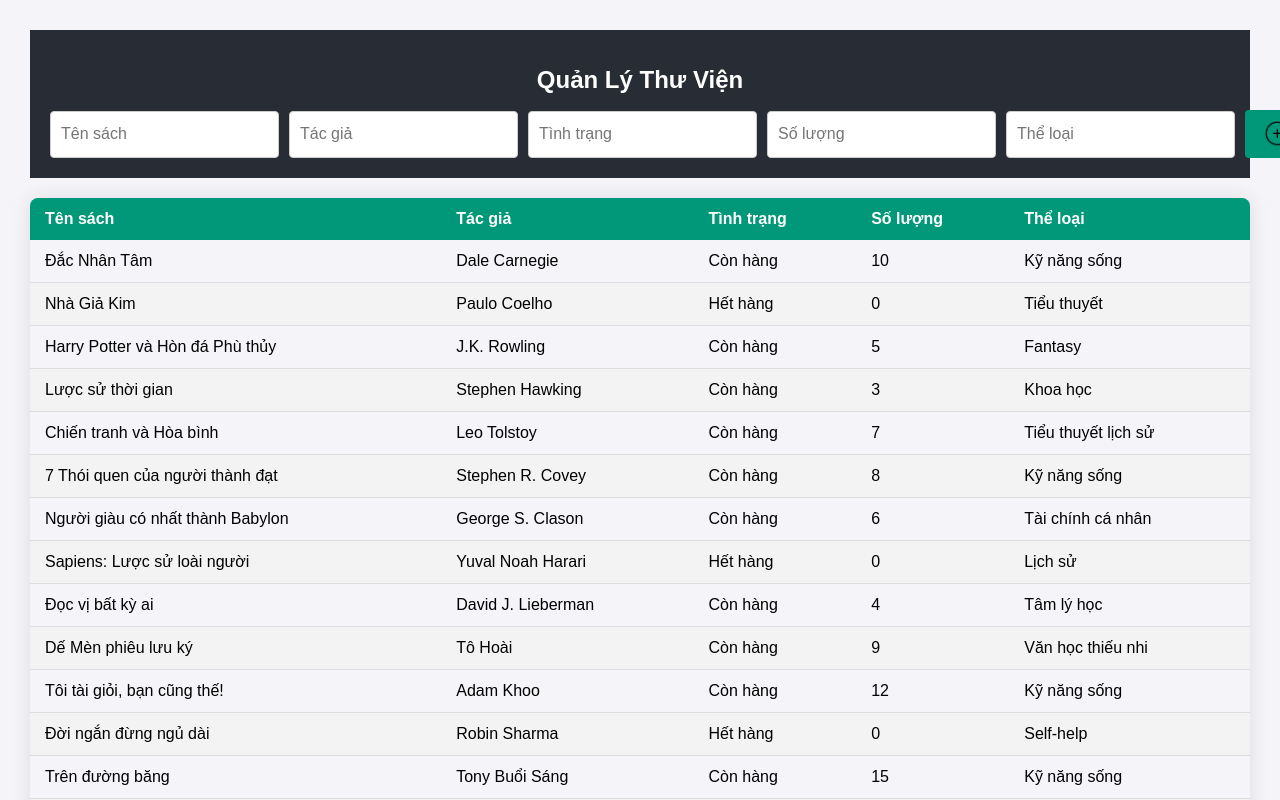
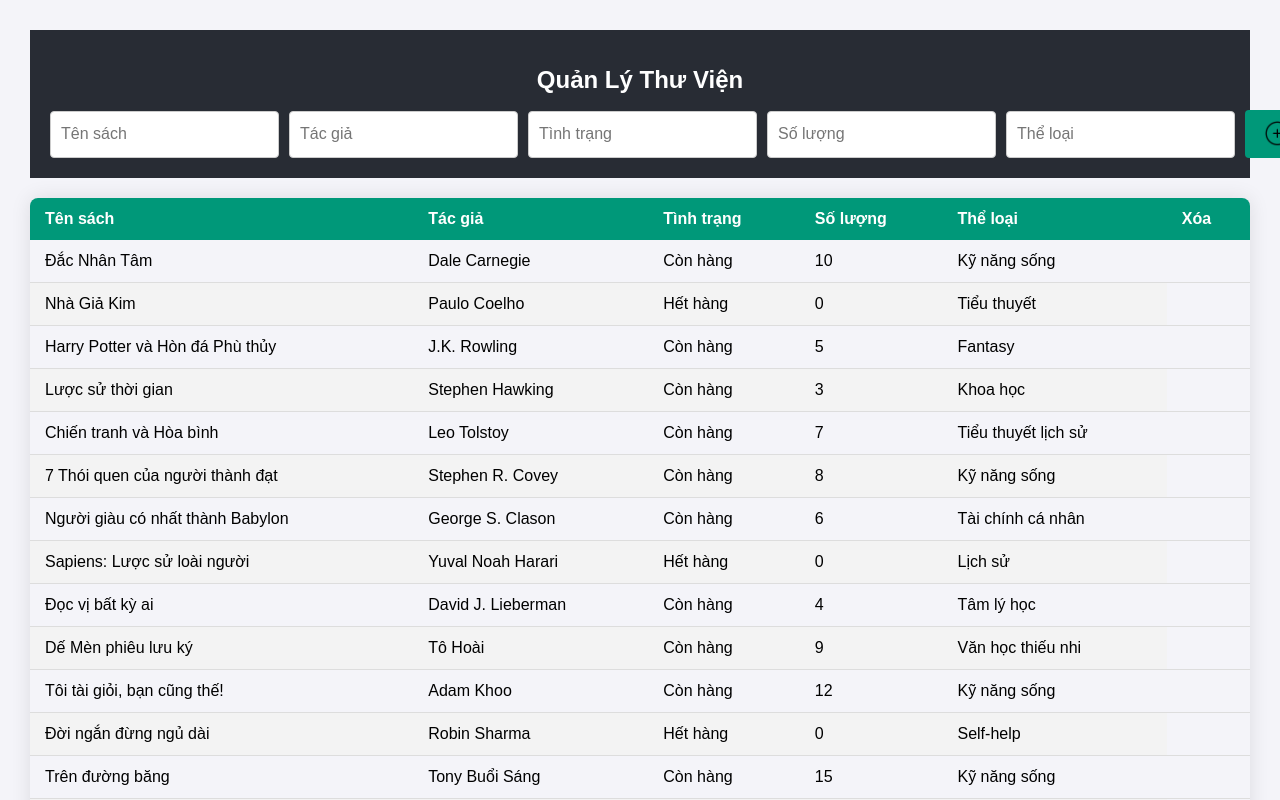
Before and after one commit to vovanhai2005/Library_Management, a React (Create React App) app: page / in a window 1280 px wide. Shown: the top 800 px of the page. Built offline with nearby package versions, Linux system fonts and the light colour scheme.

Commit message:
Test pull request

```diff
--- a/src/App.js
+++ b/src/App.js
@@ -119,6 +119,7 @@ function App() {
             <th>Tình trạng</th>
             <th>Số lượng</th>
             <th>Thể loại</th>
+            <th>Xóa</th>
           </tr>
         </thead>
         <tbody>
```
